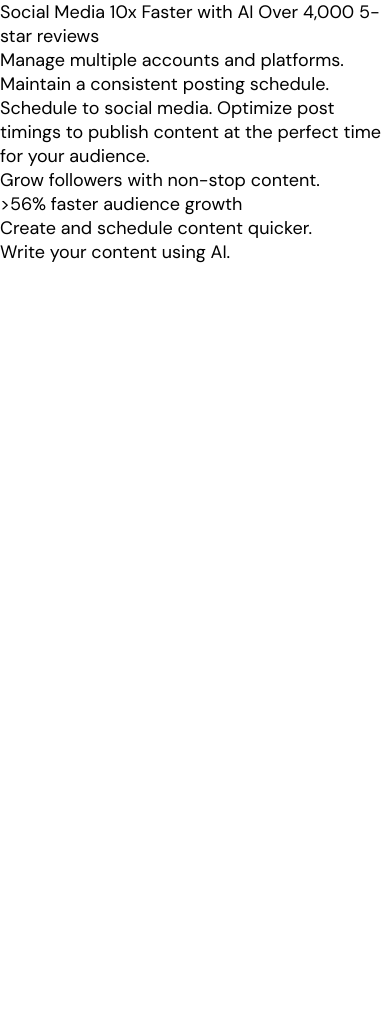
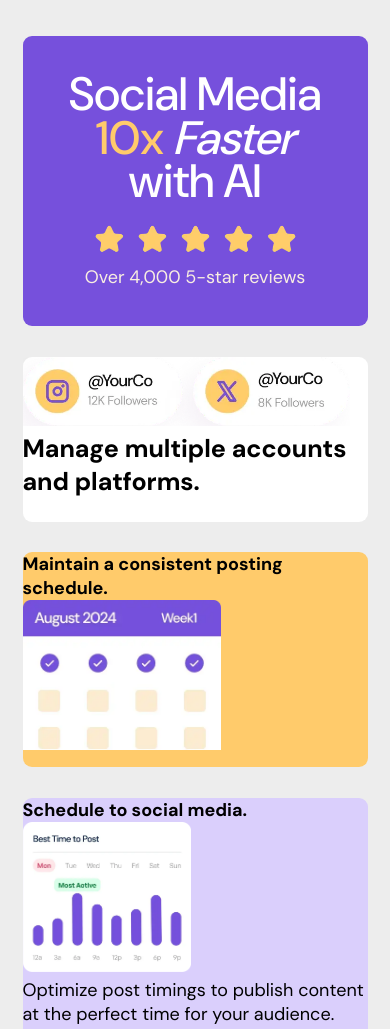
Before and after one commit to zh4r/FEM-Bento-grid, a plain HTML site: page index.html in a window 390 px wide. Shown: the top 1029 px of the page. Before the commit the page ends 844 px from the top, so only its background shows below. Drawn offline with Linux system fonts and the light colour scheme.

Commit message:
basic mobile grid-items done

```diff
--- a/index.html
+++ b/index.html
@@ -20,26 +20,47 @@
 <body>
     <main>
         <section>
-            Social Media 10x Faster with AI
-            Over 4,000 5-star reviews
+            <h1>Social Media <span style="color: var(--yellow500);">10x</span> <i>Faster</i> with AI</h1>
+            <img src="./assets/images/illustration-five-stars.webp" alt="">
+            <p>Over 4,000 5-star reviews</p>
         </section>
 
-        <section>Manage multiple accounts and platforms.</section>
-
-        <section>Maintain a consistent posting schedule.</section>
+        <section>
+            <img src="./assets/images/illustration-multiple-platforms.webp" alt="">
+            <h2>Manage multiple accounts and platforms.</h2>
+        </section>
 
         <section>
-            Schedule to social media.
-            Optimize post timings to publish content at the perfect time for your audience.
+            <h2>Maintain a consistent posting schedule.</h2>
+            <img src="./assets/images/illustration-consistent-schedule.webp" alt="">
         </section>
 
-        <section>Grow followers with non-stop content.</section>
+        <section>
+            <h2>Schedule to social media.</h2>
+            <img src="./assets/images/illustration-schedule-posts.webp" alt="">
+            <p>Optimize post timings to publish content at the perfect time for your audience.</p>
+        </section>
 
-        <section>>56% faster audience growth</section>
+        <section>
+            <img src="./assets/images/illustration-grow-followers.webp" alt="">
+            <h2>Grow followers with non-stop content.</h2>
+        </section>
 
-        <section>Create and schedule content quicker.</section>
+        <section>
+            <h2>>56%</h2>
+            <p>faster audience growth</p>
+            <img src="./assets/images/illustration-audience-growth.webp" alt="">
+        </section>
 
-        <section>Write your content using AI.</section>
+        <section>
+            <h2>Create and schedule content quicker.</h2>
+            <img src="./assets/images/illustration-create-post.webp" alt="">
+        </section>
+
+        <section>
+            <h2>Write your content using AI.</h2>
+            <img src="./assets/images/illustration-ai-content.webp" alt="">
+        </section>
 
     </main>
     <!-- <div class="attribution">
--- a/styles.css
+++ b/styles.css
@@ -1,17 +1,15 @@
-/*
-- Purple 100: hsl(254, 88%, 90%)
-- Purple 500: hsl(256, 67%, 59%)
-
-- Yellow 100: hsl(31, 66%, 93%)
-- Yellow 500: hsl(39, 100%, 71%)
-
-- White: hsl(0, 0%, 100%)
-- Black: hsl(0, 0%, 7%)
-*/
-
 @font-face {
     font-family: 'DM Sans';
     src: url(./assets/fonts/DMSans-VariableFont_opsz\,wght.ttf);
+}
+
+:root {
+    --purple100: hsl(254, 88%, 90%);
+    --purple500: hsl(256, 67%, 59%);
+    --yellow100: hsl(31, 66%, 93%);
+    --yellow500: hsl(39, 100%, 71%);
+    --white: hsl(0, 0%, 100%);
+    --black: hsl(0, 0%, 7%);
 }
 
 * {
@@ -20,3 +18,101 @@
     margin: 0;
     padding: 0;
 }
+
+body {
+    width: 100%;
+    display: flex;
+    justify-content: center;
+    align-items: center;
+    background-color: hsl(0, 0%, 93%);
+}
+
+main {
+    background-color: hsl(0, 0%, 93%);
+    max-width: 375px;
+    margin-top: 2rem;
+}
+
+section {
+    width: 345px;
+    margin-bottom: 1.7rem;
+    border-radius: .5rem;
+    flex-direction: column;
+    justify-content: center;
+    align-items: center;
+
+    /* remove this when starting to style images */
+    img {
+        max-height: 150px;
+    }
+}
+
+section:nth-of-type(1) {
+    height: 290px;
+    display: flex;
+    background-color: var(--purple500);
+
+    h1,
+    span,
+    i {
+        color: var(--white);
+        width: 80%;
+        font-size: 2.6rem;
+        font-weight: 500;
+        text-align: center;
+        line-height: 2.4rem;
+    }
+
+    img {
+        margin-top: 1.1rem;
+        width: 60%;
+    }
+
+    p {
+        margin-top: .4rem;
+        color: var(--yellow100);
+    }
+}
+
+section:nth-of-type(2) {
+    height: 165px;
+    background-color: hsl(0, 0%, 100%);
+
+    img {
+        width: 95%;
+    }
+
+    h2 {
+        font-size: 1.4rem;
+    }
+}
+
+section:nth-of-type(3) {
+    height: 215px;
+    background-color: var(--yellow500);
+}
+
+section:nth-of-type(4) {
+    height: 470px;
+    background-color: var(--purple100);
+}
+
+section:nth-of-type(5) {
+    height: 370px;
+    background-color: var(--purple500);
+}
+
+section:nth-of-type(6) {
+    height: 215px;
+    background-color: var(--white);
+}
+
+section:nth-of-type(7) {
+    height: 235px;
+    background-color: var(--yellow100);
+}
+
+section:nth-of-type(8) {
+    height: 345px;
+    background-color: var(--yellow500);
+}
```
